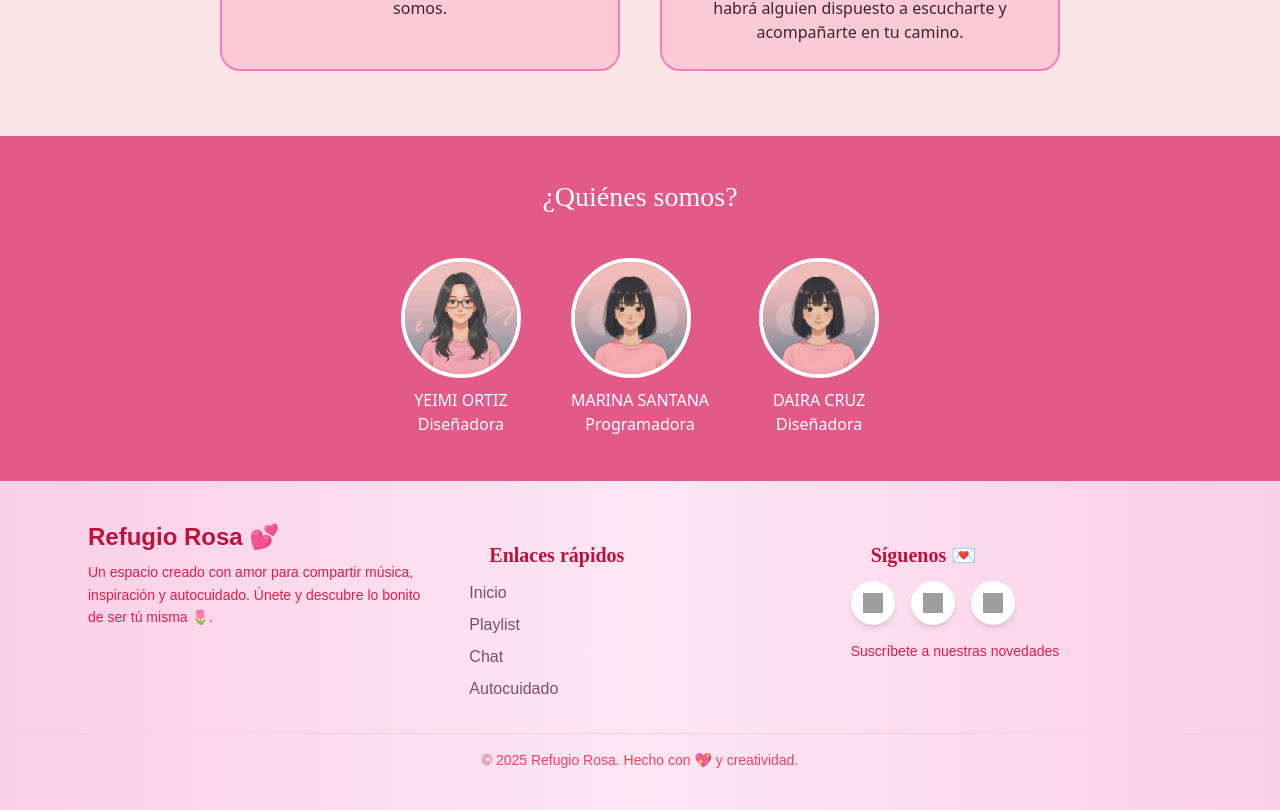
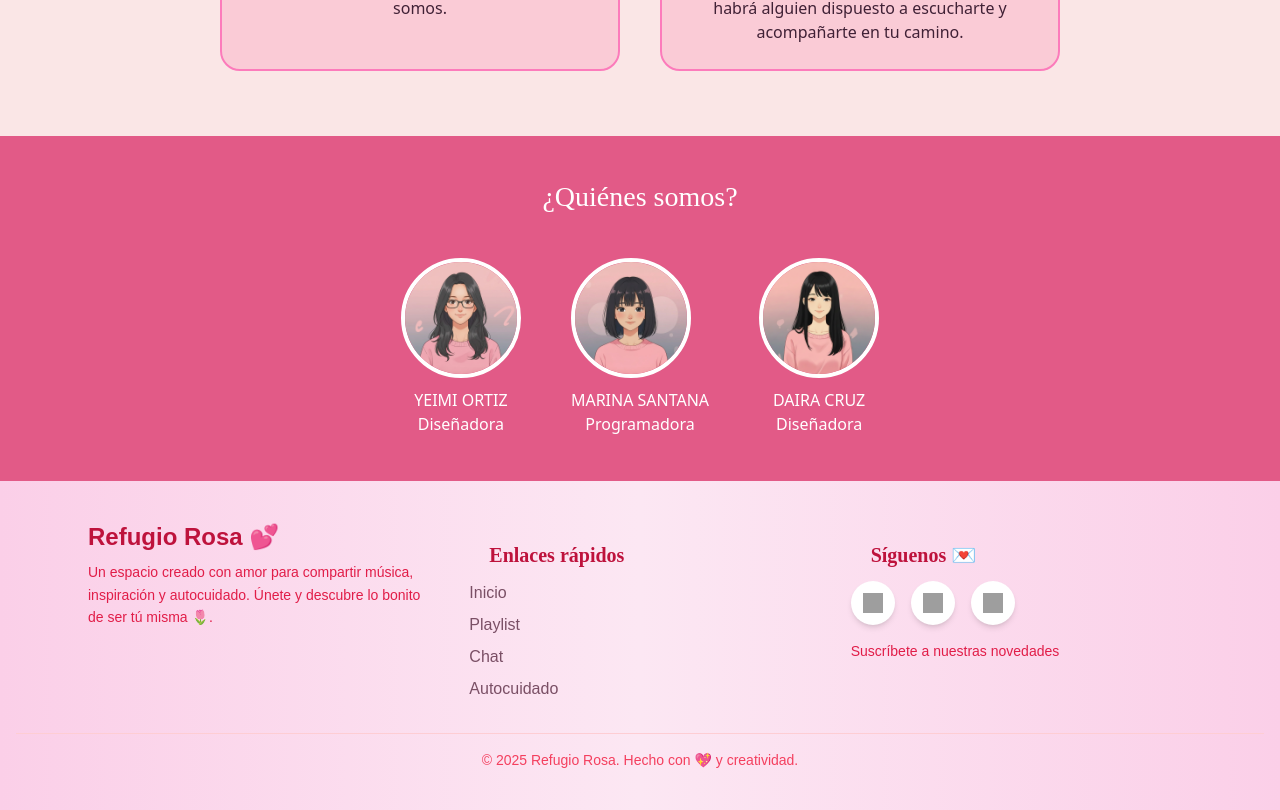
Before and after one commit to JazSantana/refugio_rosa, a React (Vite) app: page / in a window 1280 px wide. Shown: the part 1384-2194 px from the top of the page. Built offline with nearby package versions, Linux system fonts and the light colour scheme; no server answers; grey boxes are pictures that could not be loaded.

Commit message:
reacomodando3

```diff
--- a/src/pages/Inicio.jsx
+++ b/src/pages/Inicio.jsx
@@ -5,6 +5,7 @@ import mood2 from "../assets/moodboard/mood2.jpg";
 import mood3 from "../assets/moodboard/mood3.jpg";
 import yei from "../assets/nosotras/yei.jpg";
 import mari from "../assets/nosotras/mari.jpg";
+import daira from "../assets/nosotras/daira.jpg";
 
 function Inicio() {
   const slidesData = [
@@ -145,7 +146,7 @@ function Inicio() {
             <p>Programadora</p>
           </div>
           <div className="member">
-            <img src={mari} alt="" />
+            <img src={daira} alt="" />
             <h4>DAIRA CRUZ</h4>
             <p>Diseñadora</p>
           </div>
```
Also changed, not shown: src/assets/nosotras/daira.jpg (added).
